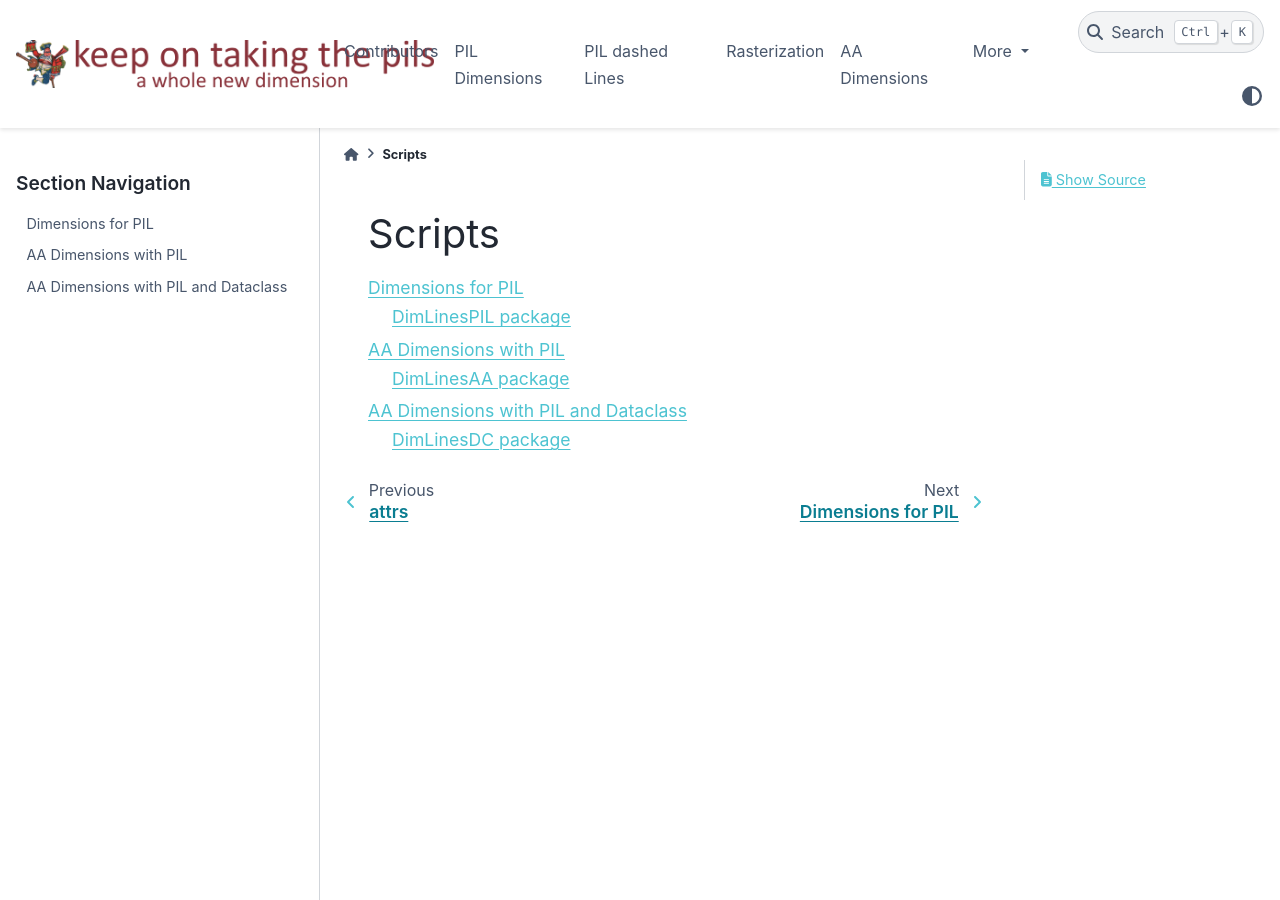
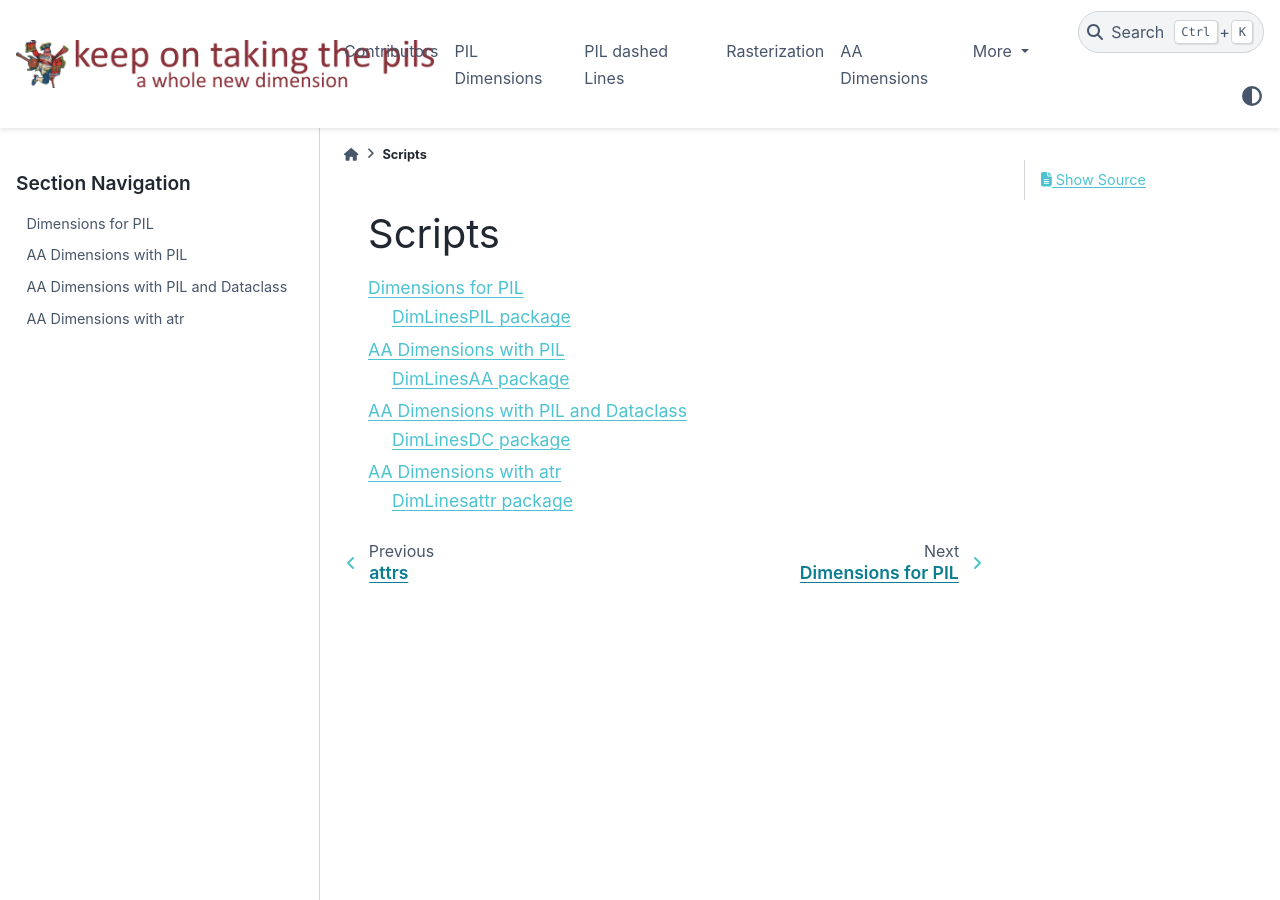
Before and after one commit to Edgar-Donk/PIL-dimensions, a Sphinx documentation site: the page built from docs/source/modules.rst, in a window 1280 px wide. Built offline with Sphinx 7.4.7 and the PyData theme 0.15.4, drawn with Linux system fonts in a browser that asks for light colours.

Commit message:
Add files via upload

```diff
--- /dev/null
+++ b/docs/source/dim-lines-atr.rst
@@ -0,0 +1,10 @@
+AA Dimensions with atr
+======================
+
+DimLinesattr package
+------------------
+
+.. automodule:: DimLinesattr
+   :members:
+   :undoc-members:
+   :show-inheritance:
--- a/docs/source/modules.rst
+++ b/docs/source/modules.rst
@@ -7,3 +7,4 @@ Scripts
    dim-lines
    dim-lines-aa
    dim-lines-dc
+   dim-lines-atr
```
